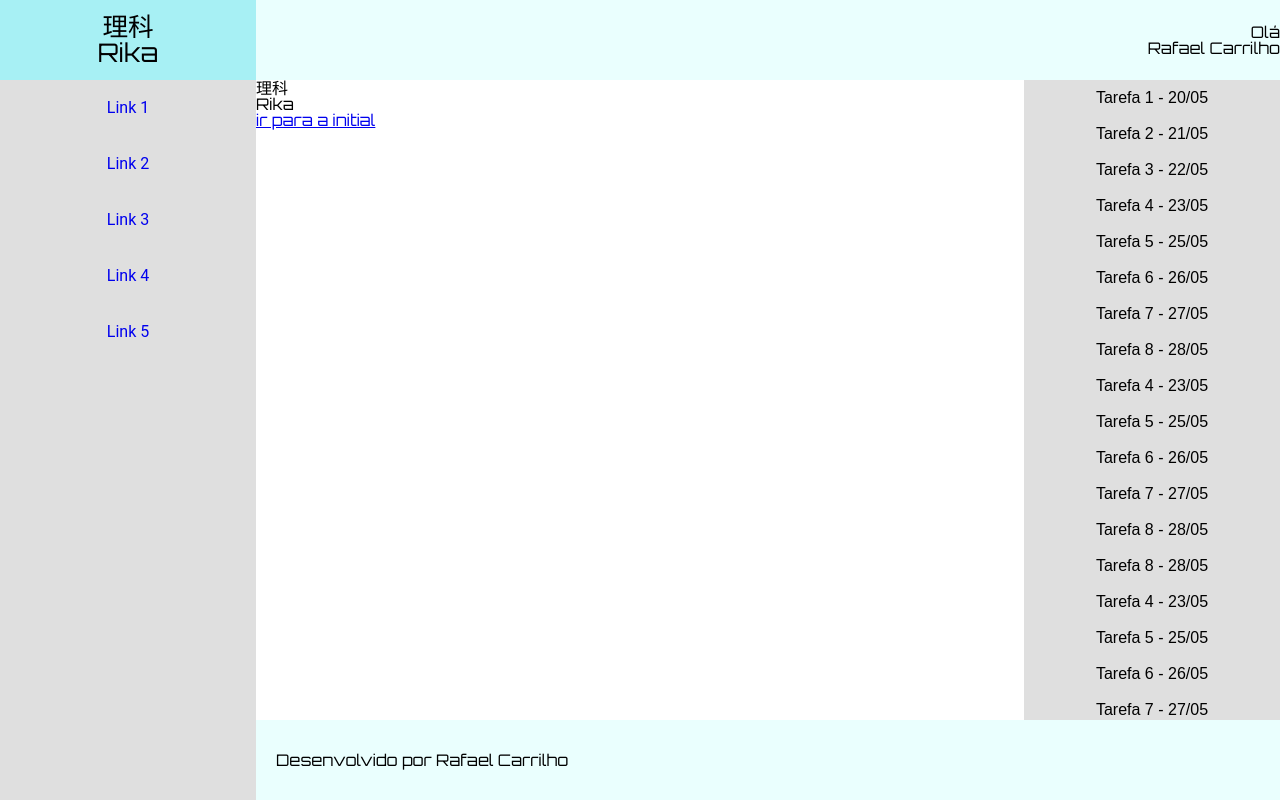
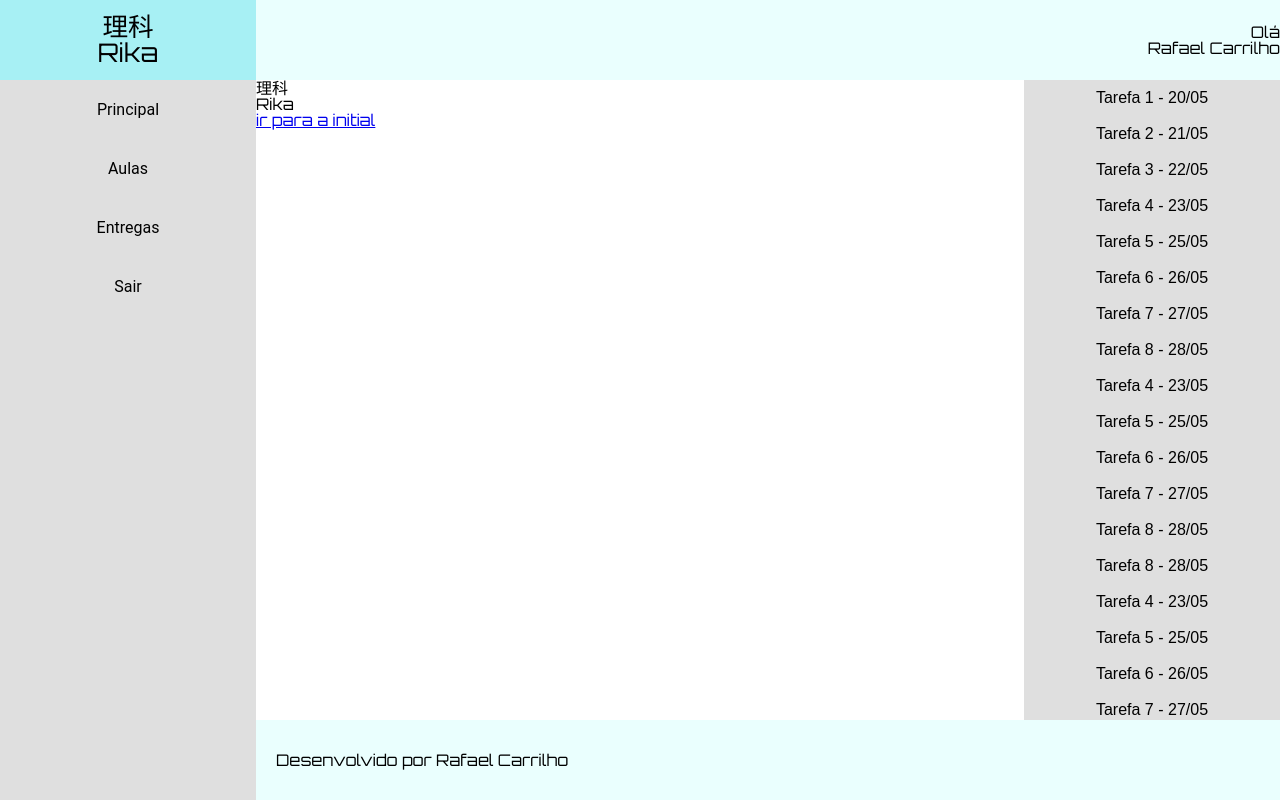
Before and after one commit to carrilhorafael/rika-front, a React (Create React App) app: page / in a window 1280 px wide. Built offline with nearby package versions, Linux system fonts and the light colour scheme.

Commit message:
redo navbar with buttons

```diff
--- a/src/common/layout/layout.module.css
+++ b/src/common/layout/layout.module.css
@@ -27,15 +27,29 @@
     background-color: #dfdfdf;
     align-items: center;
 }
-.grid_nav_area > a {
+.grid_nav_area a{
+    width: 100%;
+
+}
+.button_nav_type{
     text-decoration: none;
+    background: none;
+    border: none;
     width: 100%;
     font-family: "Roboto", sans-serif;
-
     padding: 20px 0;
     text-align: center;
+    font-size: 1rem;
 }
-.grid_nav_area > a:hover{
+.div_buttons_nav_bar{
+    width: 100%;
+    display: flex;
+    flex-direction: column;
+}
+.div_buttons_nav_bar .button_nav_type{
+    font-size: 0.8rem;
+}
+.button_nav_type:hover{
     background-color: #2A0496;
     color: #FAFAFA;
 }
@@ -44,7 +58,6 @@
 }
 .grid_task_area{
     grid-area: task;
-
     background-color: #dfdfdf;
     display: flex;
     flex-direction: column;
--- a/src/common/layout/sidemenu/SideMenu.js
+++ b/src/common/layout/sidemenu/SideMenu.js
@@ -3,11 +3,18 @@ import {Link} from 'react-router-dom'
 import style from "../layout.module.css"
 
 export default function SideMenu () {
+    const handlerToggleShow = (e) => {
+        e.target.nextSibling.style.display = e.target.nextSibling.style.display === "none" ? "flex" : "none"
+    }
     return (<nav className={style.grid_nav_area}>
-        <Link to="/">Link 1</Link>
-        <Link to="/">Link 2</Link>
-        <Link to="/">Link 3</Link>
-        <Link to="/">Link 4</Link>
-        <Link to="/">Link 5</Link>
+        <Link to="/"><button className={style.button_nav_type}>Principal</button></Link>
+            <Link to="/schedule"><button className ={style.button_nav_type}>Aulas</button></Link>
+            <button onClick={handlerToggleShow} className = {style.button_nav_type}>Entregas</button>
+            <div style={{display:"none"}} className={style.div_buttons_nav_bar}>
+                <Link><button className={style.button_nav_type}>Tarefas</button></Link>
+                <Link><button className={style.button_nav_type}>Feedbacks</button></Link>
+                <Link><button className={style.button_nav_type}>Minhas entregas</button></Link>
+            </div>
+            <Link to="/logout"><button className = {style.button_nav_type}>Sair</button></Link>
     </nav>)
 }
```
